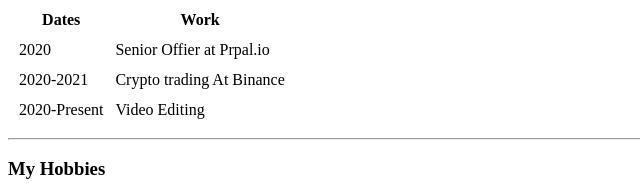
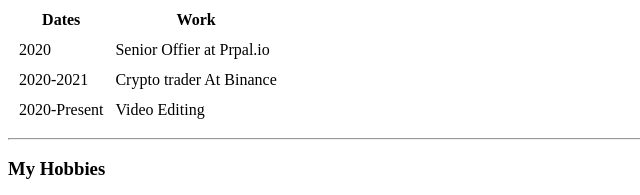
Before and after one commit to farhanbukhari14/CV, a plain HTML site: page index.html in a window 1280 px wide. Shown: the part 757-952 px from the top of the page, 0-640 px from the left. Drawn offline with Linux system fonts and the light colour scheme.

Commit message:
Update index.html

```diff
--- a/index.html
+++ b/index.html
@@ -41,7 +41,7 @@
       </tr>
       <tr>
         <td>2020-2021</td>
-        <td>Crypto trading At Binance</td>
+        <td>Crypto trader At Binance</td>
       </tr>
       <tr>
         <td>2020-Present</td>
```
